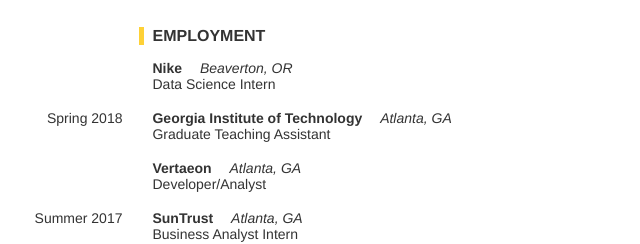
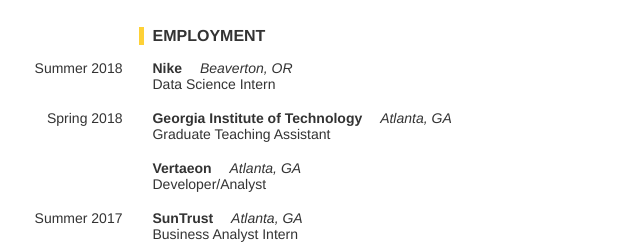
Before and after one commit to mwijaya3/cv, a plain HTML site: page index.html in a window 1280 px wide. Shown: the part 743-987 px from the top of the page, 196-836 px from the left. Drawn offline with Linux system fonts and the light colour scheme.

Commit message:
Update index.html

```diff
--- a/index.html
+++ b/index.html
@@ -64,7 +64,7 @@
 
   <h1>Employment</h1>
   <ol>
-    <li><span class="left"></span><strong>Nike</strong><span class="space"> </span><em>Beaverton, OR</em><br>
+    <li><span class="left">Summer 2018</span><strong>Nike</strong><span class="space"> </span><em>Beaverton, OR</em><br>
       Data Science Intern</li>
     <li><span class="left">Spring 2018</span><strong>Georgia Institute of Technology</strong><span class="space"> </span><em>Atlanta, GA</em><br>
       Graduate Teaching Assistant</li>
```
